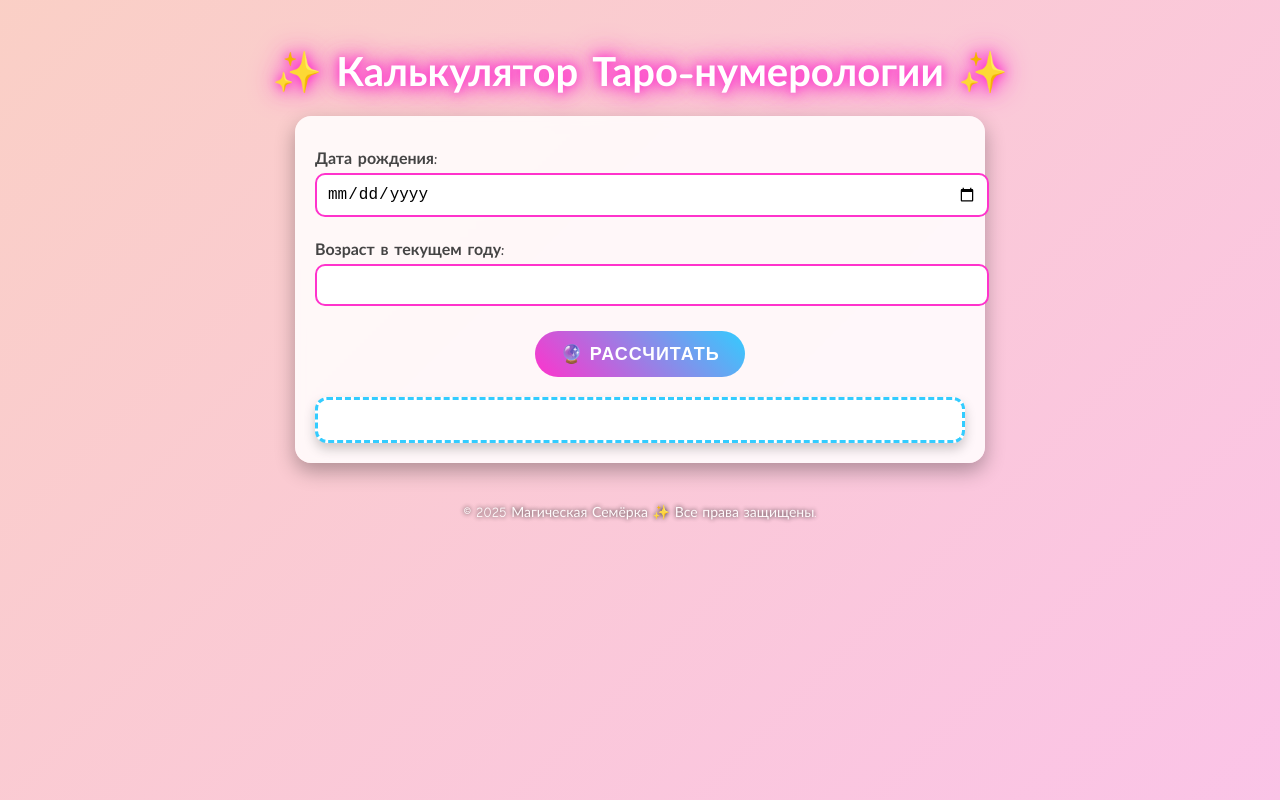
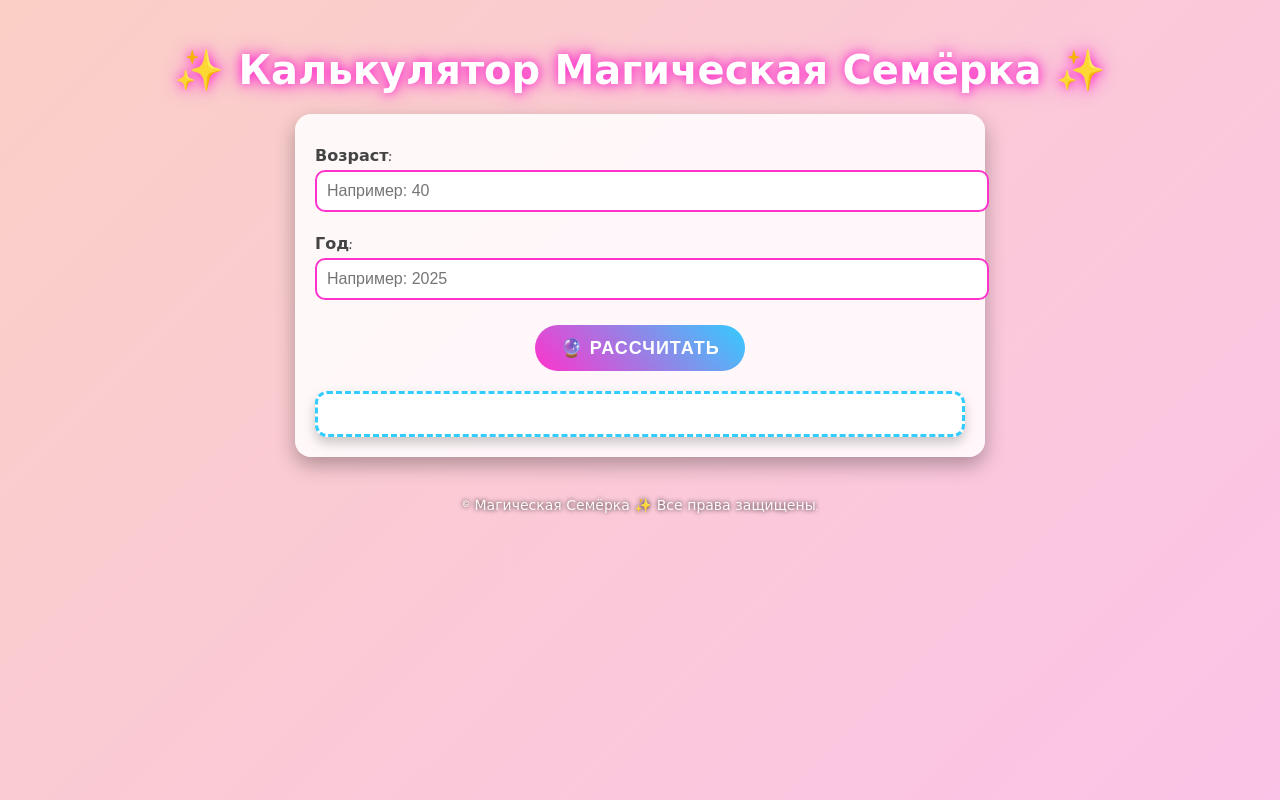
Before and after one commit to RoboOracle/magicseven, a plain HTML site: page index.html in a window 1280 px wide. Both pictures are taken after a click on the button "🔮 РАССЧИТАТЬ". Drawn offline with Linux system fonts and the light colour scheme.

Commit message:
index.html

```diff
--- a/index.html
+++ b/index.html
@@ -1,11 +1,11 @@
-   <!DOCTYPE html>
+ <!DOCTYPE html>
 <html lang="ru">
 <head>
   <meta charset="UTF-8">
-  <title>Таро-нумерология</title>
+  <title>Магическая Семёрка</title>
   <style>
     body {
-      font-family: "Comic Sans MS", "Trebuchet MS", cursive, sans-serif;
+      font-family: "Comic Sans MS", cursive, sans-serif;
       background: linear-gradient(135deg, #ff9a9e, #fad0c4, #fbc2eb, #a18cd1);
       background-size: 400% 400%;
       animation: gradientBG 12s ease infinite;
@@ -21,7 +21,7 @@
     h1 {
       text-align: center;
       color: #fff;
-      text-shadow: 0 0 10px #ff33cc, 0 0 20px #ff33cc, 0 0 30px #ff33cc;
+      text-shadow: 0 0 10px #ff33cc, 0 0 20px #ff33cc;
       font-size: 2.5em;
       margin-bottom: 10px;
     }
@@ -35,9 +35,7 @@
       backdrop-filter: blur(5px);
       transition: transform 0.3s ease;
     }
-    .calculator:hover {
-      transform: scale(1.02);
-    }
+    .calculator:hover { transform: scale(1.02); }
     label {
       display: block;
       margin: 12px 0 5px;
@@ -93,35 +91,19 @@
       from { opacity: 0; transform: translateY(20px); }
       to { opacity: 1; transform: translateY(0); }
     }
-    .arcana {
-      font-weight: bold;
-      color: #ff33cc;
-    }
-    .section {
-      margin-bottom: 15px;
-      padding: 10px;
-      border-left: 5px solid #33ccff;
-      background: rgba(255, 255, 255, 0.6);
-      border-radius: 8px;
-    }
-    footer {
-      text-align: center;
-      margin-top: 40px;
-      font-size: 14px;
-      color: #fff;
-      text-shadow: 0 0 5px #000;
-      opacity: 0.9;
-    }
+    .arcana { font-weight: bold; color: #ff33cc; }
+    .section { margin-bottom: 15px; padding: 10px; border-left: 5px solid #33ccff; background: rgba(255,255,255,0.6); border-radius: 8px; }
+    footer { text-align: center; margin-top: 40px; font-size: 14px; color: #fff; text-shadow: 0 0 5px #000; opacity: 0.9; }
   </style>
 </head>
 <body>
-  <h1>✨ Калькулятор Таро-нумерологии ✨</h1>
+  <h1>✨ Калькулятор Магическая Семёрка ✨</h1>
   <div class="calculator">
-    <label for="birthdate">Дата рождения:</label>
-    <input type="date" id="birthdate">
+    <label for="age">Возраст:</label>
+    <input type="number" id="age" min="1" max="120" placeholder="Например: 40">
 
-    <label for="age">Возраст в текущем году:</label>
-    <input type="number" id="age" min="1" max="120">
+    <label for="year">Год:</label>
+    <input type="number" id="year" min="1900" max="2100" placeholder="Например: 2025">
 
     <button onclick="calculate()">🔮 Рассчитать</button>
 
@@ -129,10 +111,12 @@
   </div>
 
   <footer>
-    © <span id="year"></span> Магическая Семёрка ✨ Все права защищены.
+    © <span id="currentYear"></span> Магическая Семёрка ✨ Все права защищены.
   </footer>
 
   <script>
+    document.getElementById("currentYear").textContent = new Date().getFullYear();
+
     const arcana = {
       0: { name: "Шут", meaning: "Начало пути, спонтанность, свобода.", shadow: "Безответственность.", wealth: "Рискованные шаги." },
       1: { name: "Маг", meaning: "Воля, сила намерения, проявление.", shadow: "Манипуляция.", wealth: "Инициативность приносит выгоду." },
@@ -159,78 +143,20 @@
       22: { name: "Шут (как 22)", meaning: "Новый цикл, свобода.", shadow: "Хаос.", wealth: "Рискованные шаги." }
     };
 
-    function getArcana(num) {
-      return arcana[num] || { name: "Неизвестно", meaning: "Ошибка.", shadow: "—", wealth: "—" };
-    }
+    function getArcana(num) { return arcana[num] || { name: "Неизвестно", meaning: "Ошибка.", shadow: "—", wealth: "—" }; }
 
     function calculate() {
-      const birthdate = document.getElementById("birthdate").value;
       const age = parseInt(document.getElementById("age").value);
-      if (!birthdate || !age) {
-        alert("Введите дату рождения и возраст.");
-        return;
-      }
-
-      const year = new Date(birthdate).getFullYear();
-      const currentYear = year + age;
+      const year = parseInt(document.getElementById("year").value);
+      if (!age || !year) { alert("Введите возраст и год."); return; }
 
       // Энергия года
-      let yearSum = String(currentYear).split("").reduce((s,d) => s + parseInt(d), 0);
-      if (![9,10,11].includes(yearSum)) {
-        while (yearSum > 22) {
-          yearSum = String(yearSum).split("").reduce((s,d) => s + parseInt(d), 0);
-        }
-      }
+      let yearSum = String(year).split("").reduce((s,d)=>s+parseInt(d),0);
+      if (![9,10,11].includes(yearSum)) while(yearSum>22) yearSum=String(yearSum).split("").reduce((s,d)=>s+parseInt(d),0);
 
       // Аркан возраста
       let N = age <= 22 ? age : age % 22 || 22;
 
-      // Вторая энергия (только если возраст > 22)
+      // Вторая энергия
       let secondEnergy = null;
-      if (age > 22) {
-        let temp = age;
-        while (temp > 22) {
-          temp = String(temp).split("").reduce((s,d) => s + parseInt(d), 0);
-        }
-        secondEnergy = temp;
-      }
-
-      // Сумма N и энергии года
-      let sum = N + yearSum;
-      while (sum > 22) {
-        sum = String(sum).split("").reduce((s,d) => s + parseInt(d), 0);
-      }
-
-      // Энергия тени
-      let shadowEnergy = (sum + yearSum) % 22 || 22;
-
-      document.getElementById("results").innerHTML = `
-        <h2>🔮 Результаты 🔮</h2>
-        <div class="section">
-          <p><strong>Энергия года:</strong> <span class="arcana">${getArcana(yearSum).name} (${yearSum})</span><br>${getArcana(yearSum).meaning}</p>
-        </div>
-        <div class="section">
-          <p><strong>Аркан возраста:</strong> <span class="arcana">${getArcana(N).name} (${N})</span><br>${getArcana(N).meaning}</p>
-        </div>
-        <div class="section">
-          ${secondEnergy
-            ? `<p><strong>Вторая энергия:</strong> <span class="arcana">${getArcana(secondEnergy).name} (${secondEnergy})</span><br>${getArcana(secondEnergy).meaning}</p>`
-            : `<p><strong>Вторая энергия:</strong> отсутствует</p>`}
-        </div>
-        <div class="section">
-          <p><strong>Сумма:</strong> <span class="arcana">${getArcana(sum).name} (${sum})</span><br>${getArcana(sum).meaning}</p>
-        </div>
-        <div class="section">
-          <p><strong>Энергия тени:</strong> <span class="arcana">${getArcana(shadowEnergy).name} (${shadowEnergy})</span><br>${getArcana(shadowEnergy).shadow}</p>
-        </div>
-        <div class="section">
-          <p><strong>💰 Финансовая перспектива:</strong> ${getArcana(yearSum).wealth}</p>
-        </div>
-      `;
-    }
-
-    // Автоматически подставляем год в копирайт
-    document.getElementById("year").textContent = new Date().getFullYear();
-  </script>
-</body>
-</html>
+      if(age>22){
```
